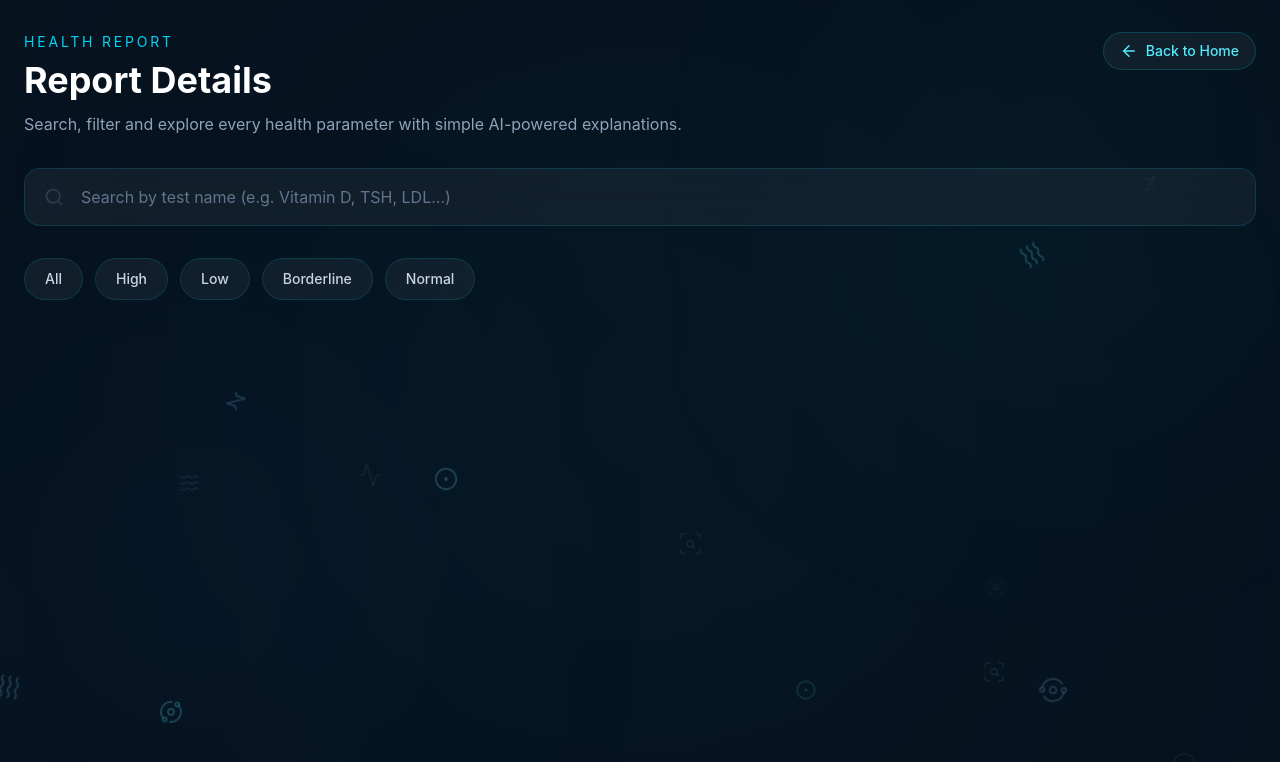
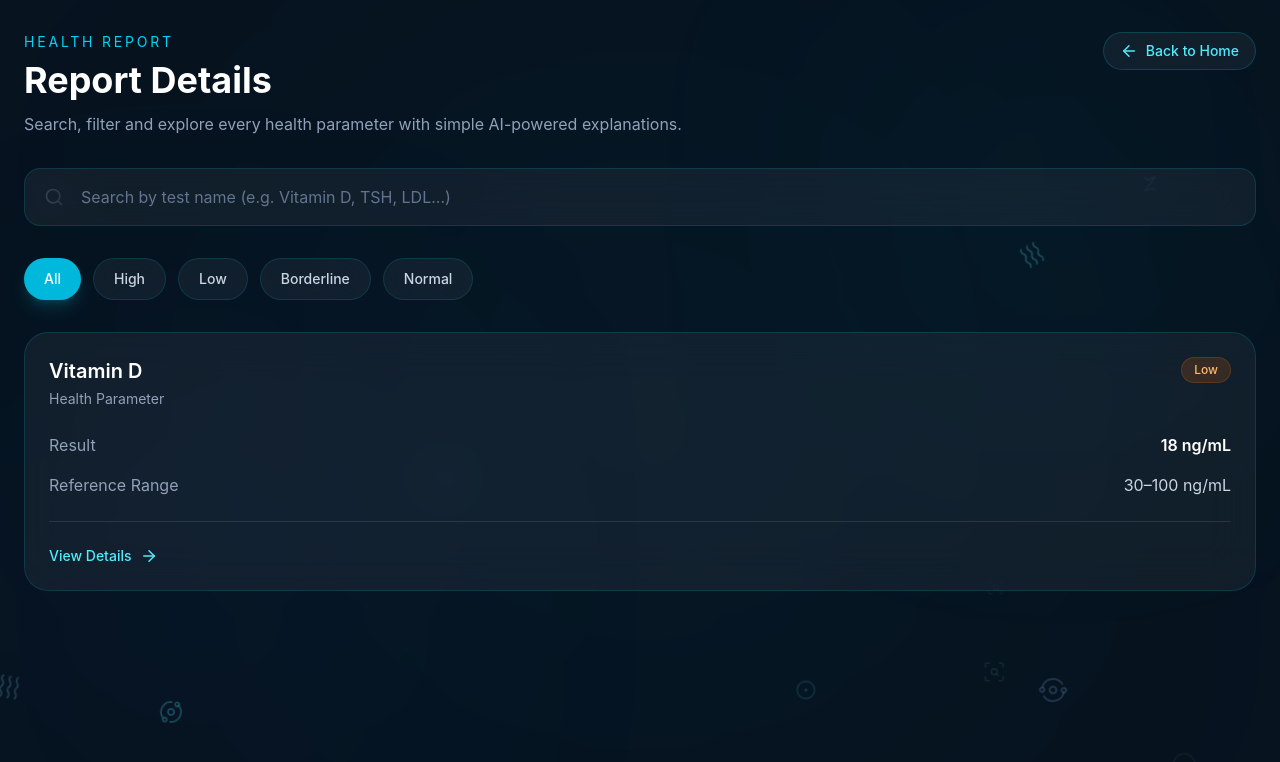
Before and after one commit to techieshruti/health-companion-ai, a React (Vite) app: page /report-details in a window 1280 px wide. Shown: the top 762 px of the page. Built offline with nearby package versions, Linux system fonts and the light colour scheme.

Commit message:
add TestCard section in report details page

```diff
--- a/src/components/report/TestCard.jsx
+++ b/src/components/report/TestCard.jsx
@@ -1,24 +1,115 @@
-function TestCard({
-  testName,
-  status,
-  result,
-  referenceRange,
-}) {
+import { ArrowRight } from "lucide-react";
+
+const statusStyles = {
+  High: {
+    badge: "bg-red-500/15 text-red-300 border-red-500/20",
+  },
+  Low: {
+    badge: "bg-orange-500/15 text-orange-300 border-orange-500/20",
+  },
+  Borderline: {
+    badge: "bg-yellow-500/15 text-yellow-300 border-yellow-500/20",
+  },
+  Normal: {
+    badge: "bg-green-500/15 text-green-300 border-green-500/20",
+  },
+};
+
+function TestCard({ test, onViewDetails }) {
+  const style = statusStyles[test.status] || statusStyles.Normal;
+
   return (
-    <div className="bg-white rounded-xl shadow-md p-6 mb-6">
-      <h2 className="text-2xl font-bold">{testName}</h2>
+    <div
+      className="
+        rounded-3xl
+        border
+        border-cyan-400/15
+        bg-white/5
+        backdrop-blur-xl
+        p-6
+        transition-all
+        duration-300
+        hover:-translate-y-[2px]
+        hover:border-cyan-400/30
+        hover:shadow-[0_0_25px_rgba(34,211,238,0.12)]
+      "
+    >
+      {/* Header */}
+      <div className="flex items-start justify-between gap-4">
+        <div>
+          <h3 className="text-xl font-semibold text-white">
+            {test.name}
+          </h3>
 
-      <p className="mt-2 text-lg">
-        Status: <strong>{status}</strong>
-      </p>
+          <p className="mt-1 text-sm text-slate-400">
+            Health Parameter
+          </p>
+        </div>
 
-      <p className="mt-2">
-        <strong>Your Result:</strong> {result}
-      </p>
+        <span
+          className={`
+            rounded-full
+            border
+            px-3
+            py-1
+            text-xs
+            font-medium
+            ${style.badge}
+          `}
+        >
+          {test.status}
+        </span>
+      </div>
 
-      <p className="mt-2">
-        <strong>Reference Range:</strong> {referenceRange}
-      </p>
+      {/* Values */}
+      <div className="mt-6 space-y-4">
+
+        <div className="flex items-center justify-between">
+          <span className="text-slate-400">
+            Result
+          </span>
+
+          <span className="font-semibold text-white">
+            {test.value}
+          </span>
+        </div>
+
+        <div className="flex items-center justify-between">
+          <span className="text-slate-400">
+            Reference Range
+          </span>
+
+          <span className="text-slate-300">
+            {test.range}
+          </span>
+        </div>
+
+      </div>
+
+      {/* Divider */}
+      <div className="my-6 h-px bg-white/10" />
+
+      {/* Button */}
+      <button
+        onClick={() => onViewDetails(test)}
+        className="
+          flex
+          items-center
+          gap-2
+          text-sm
+          font-medium
+          text-cyan-300
+          transition-colors
+          hover:text-white
+        "
+      >
+        View Details
+
+        <ArrowRight
+          size={18}
+          className="transition-transform group-hover:translate-x-1"
+        />
+      </button>
     </div>
   );
 }
--- a/src/pages/ReportDetails.jsx
+++ b/src/pages/ReportDetails.jsx
@@ -8,18 +8,29 @@ import FilterTabs from "../components/report/FilterTabs";
 // import DoctorQuestionsCard from "../components/report/DoctorQuestionsCard";
 import BackgroundEffect from "../components/common/BackgroundEffect";
 
+const test = {
+  name: "Vitamin D",
+  status: "Low",
+  value: "18 ng/mL",
+  range: "30–100 ng/mL",
+};
+
 function ReportDetails() {
   const [searchTerm, setSearchTerm] = useState("");
+  const [activeFilter, setActiveFilter] = useState("All");
   return (
     <div className="relative min-h-screen bg-[#07131F]">
            <BackgroundEffect variant="report" />
 
           <div className="relative z-10 max-w-7xl mx-auto px-6 py-8">
             <ReportHeader />
-            <SearchBar/>
-            <FilterTabs/>
+            <SearchBar searchTerm={searchTerm} setSearchTerm={setSearchTerm} />
+            <FilterTabs activeFilter={activeFilter} setActiveFilter={setActiveFilter} />
             {/* <InfoCard /> */}
-            {/* <TestCard /> */}
+            <TestCard
+  test={test}
+  onViewDetails={(item) => console.log(item)}
+/>
             {/* <LifestyleCard /> */}
             {/* <DoctorQuestionsCard /> */}
           </div>
```
